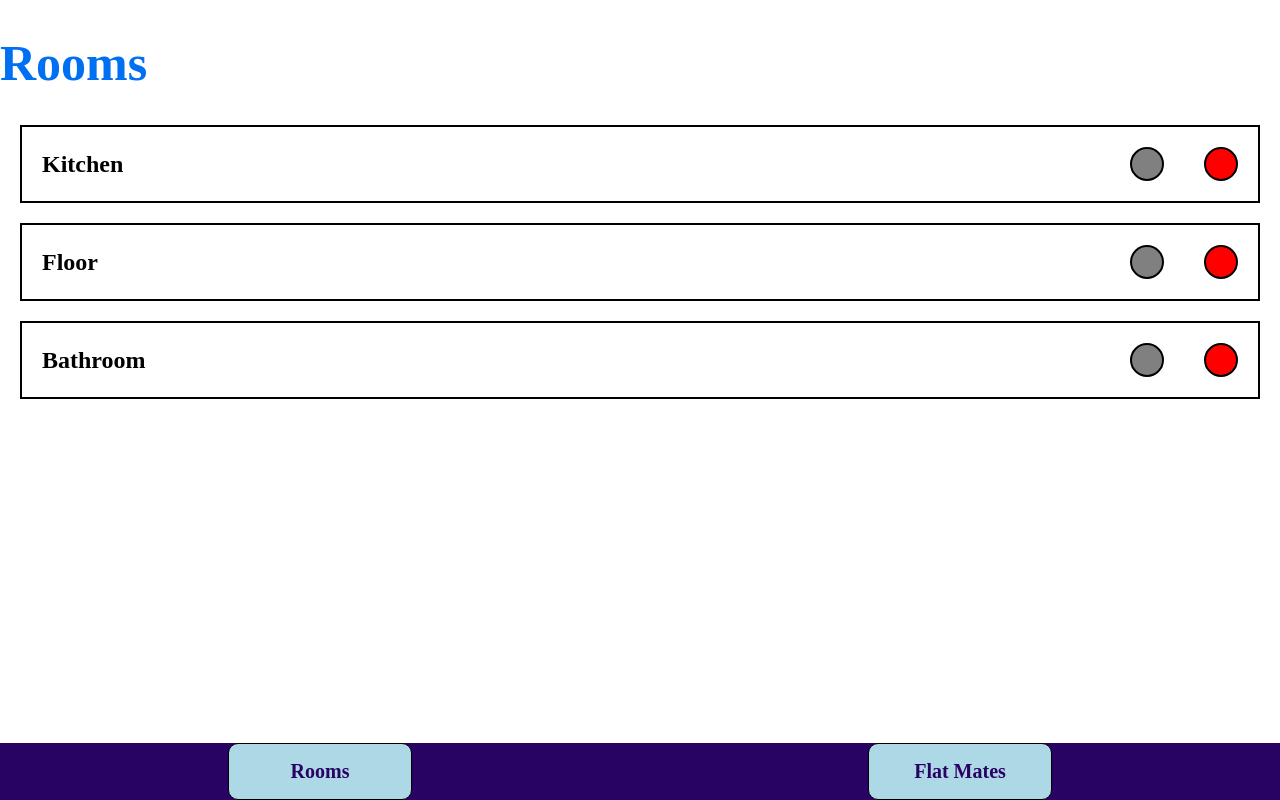
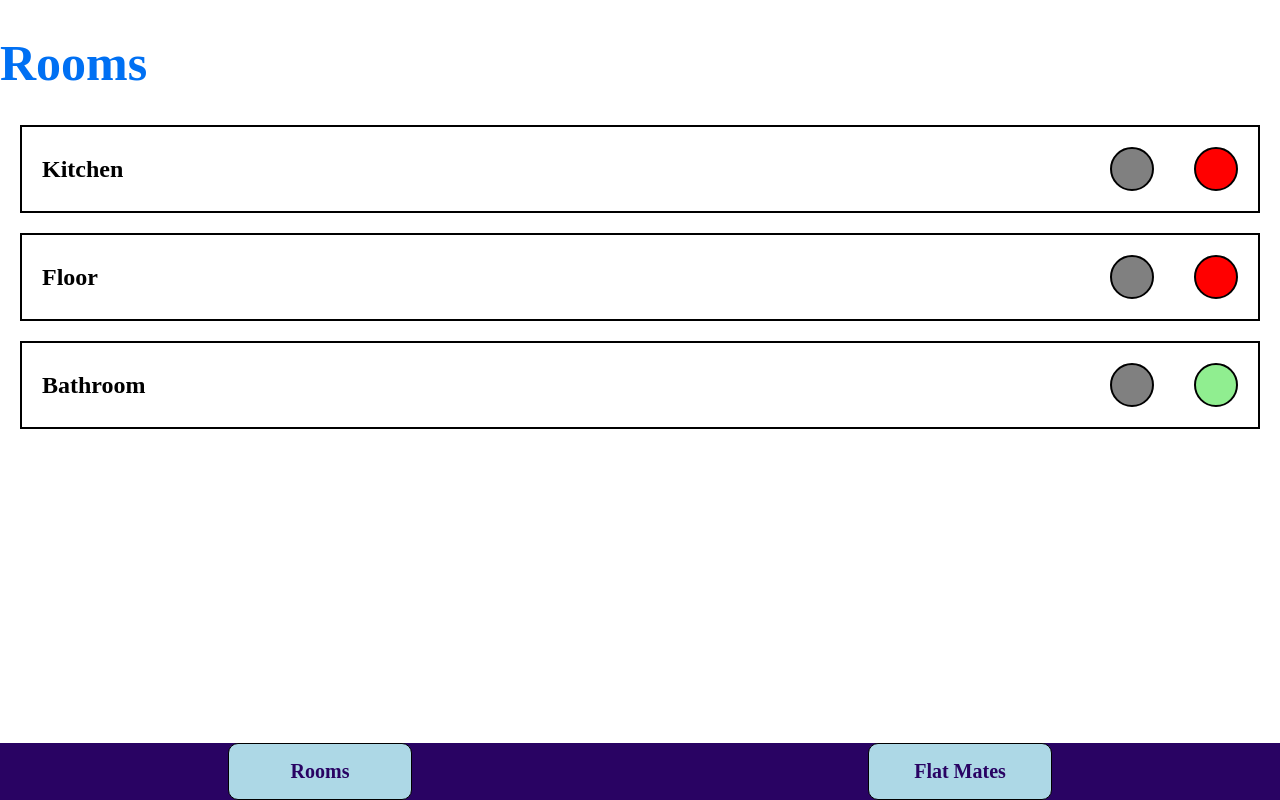
Before and after one commit to Chaosfuchs/happy-cleaning, a Next.js app: page / in a window 1280 px wide. Built offline with nearby package versions, Linux system fonts and the light colour scheme.

Commit message:
Create cards for rooms

```diff
--- a/components/roomCard.js
+++ b/components/roomCard.js
@@ -3,23 +3,23 @@ import { useState } from 'react';
 
 export default function RoomCard() {
   const [card, setCard] = useState([
-    { name: 'Kitchen', isChecked: false, mate: null },
-    { name: 'Floor', isChecked: false, mate: null },
-    { name: 'Bathroom', isChecked: false, mate: null },
+    { id: '0', name: 'Kitchen', isChecked: false, mate: null },
+    { id: '1', name: 'Floor', isChecked: false, mate: null },
+    { id: '2', name: 'Bathroom', isChecked: true, mate: null },
   ]);
 
   return (
     <>
-      {card.map(({ name, isChecked, mate }) => {
+      {card.map(({ id, name, isChecked, mate }) => {
         return (
-          <StyledContainerRooms>
+          <StyledContainerRooms key={id}>
             <h2>{name}</h2>
             {mate ? (
               <img src={mate?.image} />
             ) : (
               <StyledCheck variant="filler"></StyledCheck>
             )}
-            <StyledCheck></StyledCheck>
+            <StyledCheck isChecked={isChecked}></StyledCheck>
           </StyledContainerRooms>
         );
       })}
@@ -41,8 +41,8 @@ const StyledContainerRooms = styled.div`
 `;
 
 const StyledCheck = styled.div`
-  width: 30px;
-  height: 30px;
+  width: 40px;
+  height: 40px;
   margin: 20px;
   background-color: red;
   border-radius: 999px;
@@ -53,4 +53,10 @@ const StyledCheck = styled.div`
     css`
       background-color: grey;
     `}
+
+  ${({ isChecked }) =>
+    isChecked &&
+    css`
+      background-color: lightgreen;
+    `}
 `;
```
